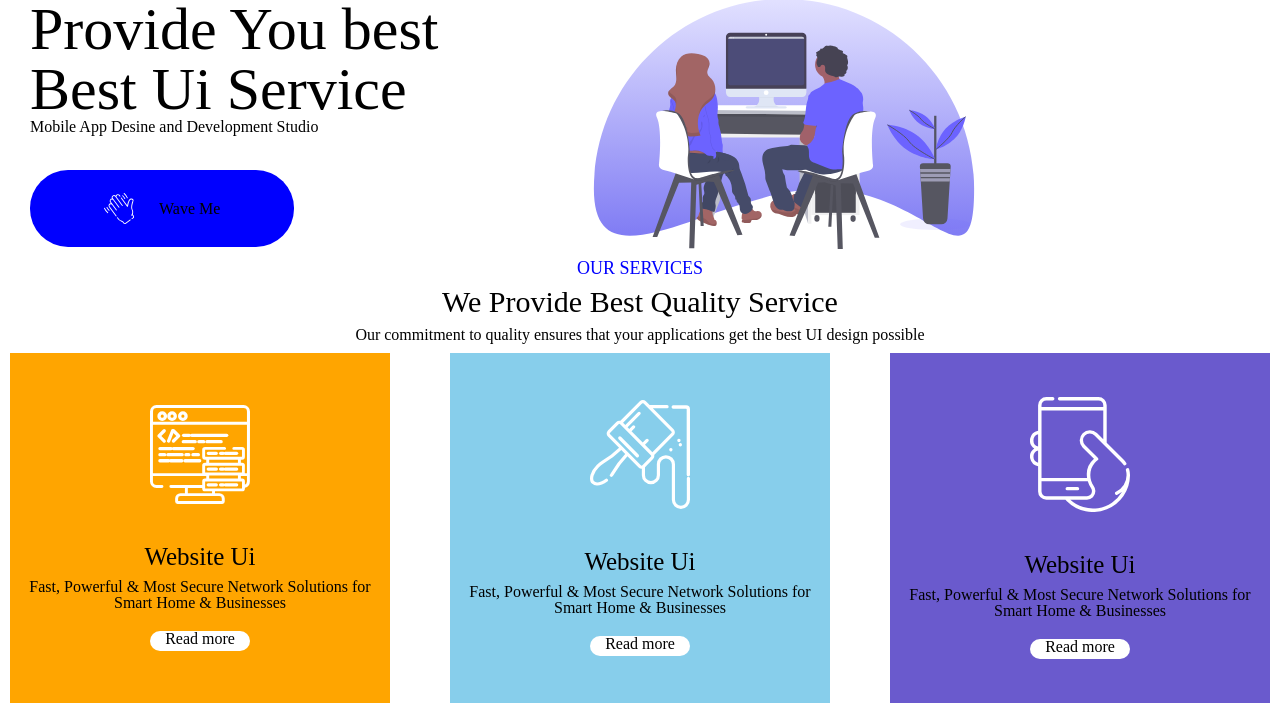
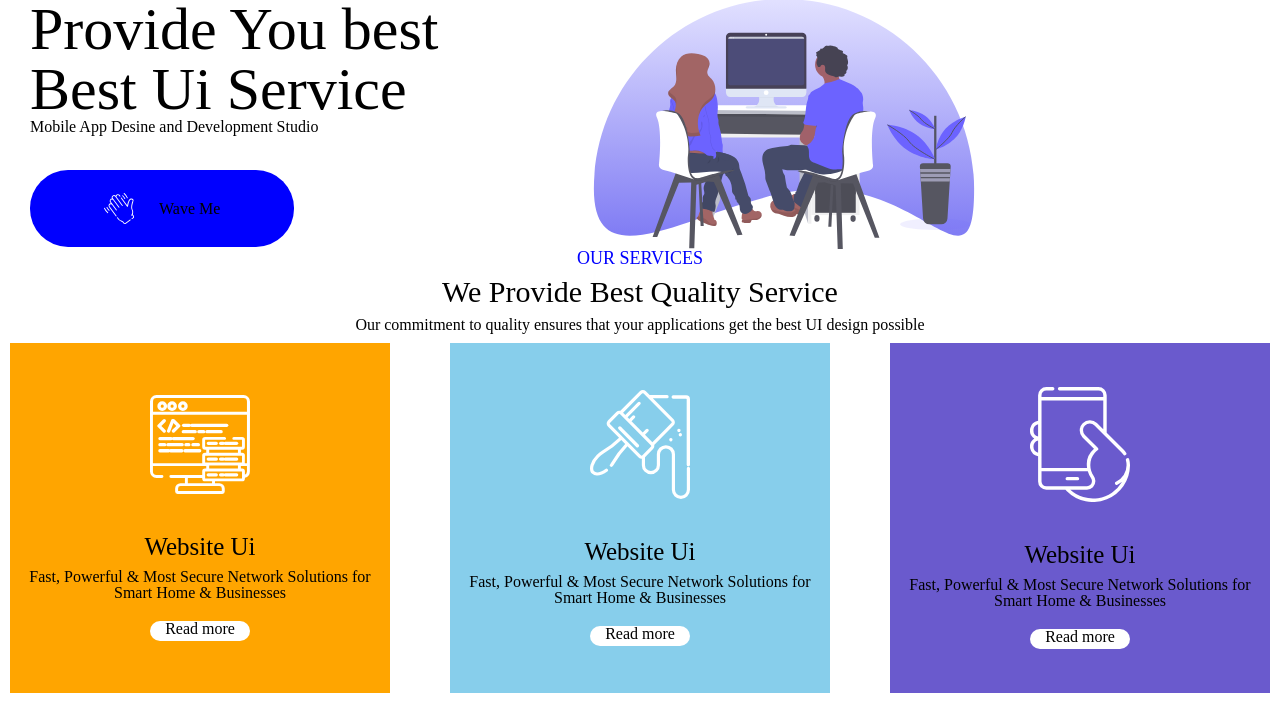
Before and after one commit to DianaI6/Flex-L-7, a plain HTML site: page index.html in a window 1280 px wide. Shown: the part 81-791 px from the top of the page. Drawn offline with Linux system fonts and the light colour scheme.

Commit message:
add styles

```diff
--- a/css/style.css
+++ b/css/style.css
@@ -80,8 +80,11 @@
     /* background-color: gold; */
 }
 .title{
-    margin-top: 10px;
+    width: 1000px;
+    text-align: center;
+    /* margin-top: 10px; */
     z-index: 10;
+    margin: 0 auto;
 }
 .h3h3{
     font-size: large;
```
